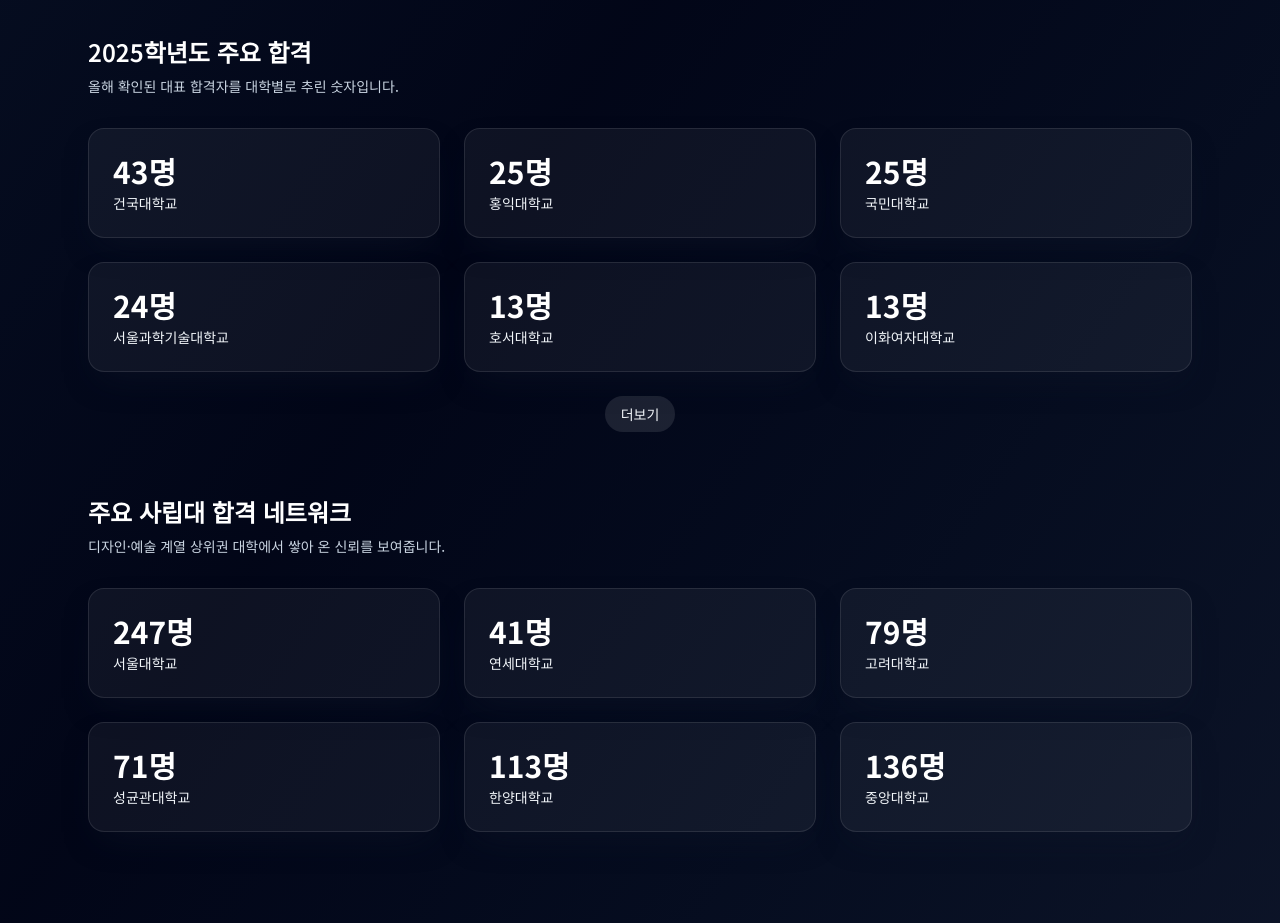
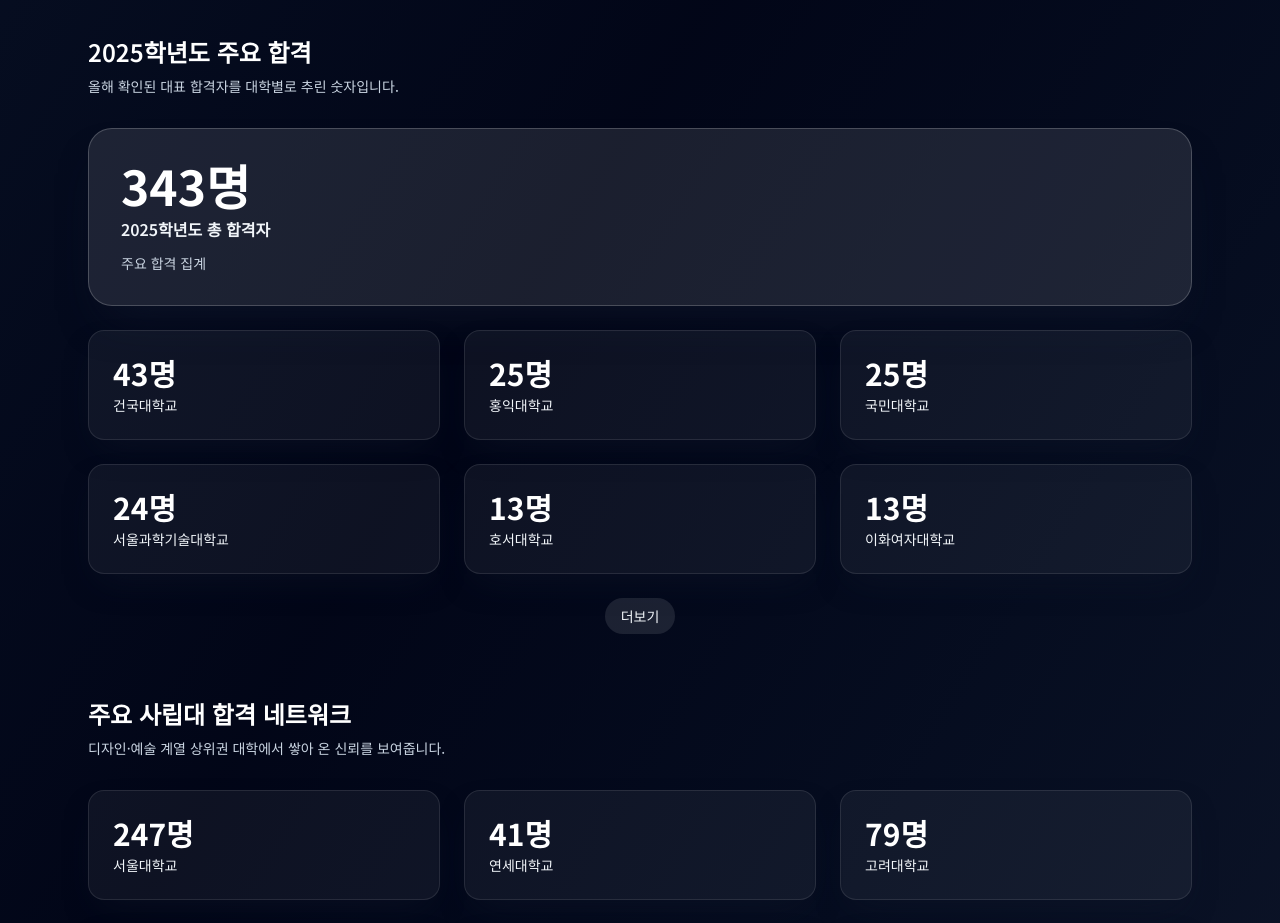
Before and after one commit to gyhan0223/modago, a Next.js app: page / in a window 1280 px wide. Shown: the part 2120-3043 px from the top of the page. Built offline with nearby package versions, Linux system fonts and the light colour scheme.

Commit message:
Add highlight card for 2025 admissions totals

```diff
--- a/src/components/StatsCounter.tsx
+++ b/src/components/StatsCounter.tsx
@@ -102,6 +102,12 @@
         title: "2025학년도 주요 합격",
         description: "올해 확인된 대표 합격자를 대학별로 추린 숫자입니다.",
         duplicateShowMore: true,
+        highlightStat: {
+          label: "2025학년도 총 합격자",
+          value: 343,
+          suffix: "명",
+          helper: "주요 합격 집계",
+        },
         stats: [
           { label: "건국대학교", value: 43, suffix: "명" },
           { label: "홍익대학교", value: 25, suffix: "명" },
```
